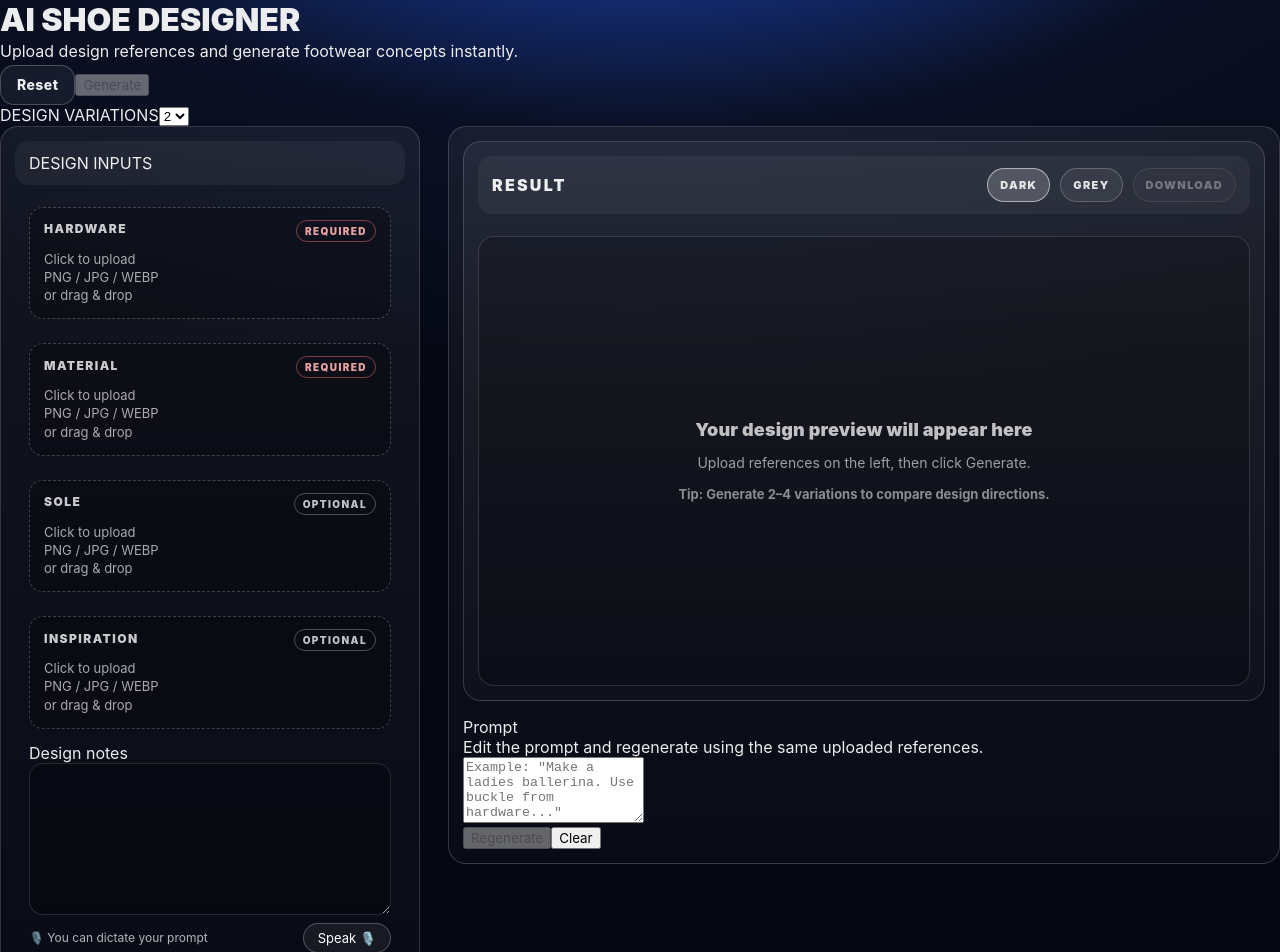
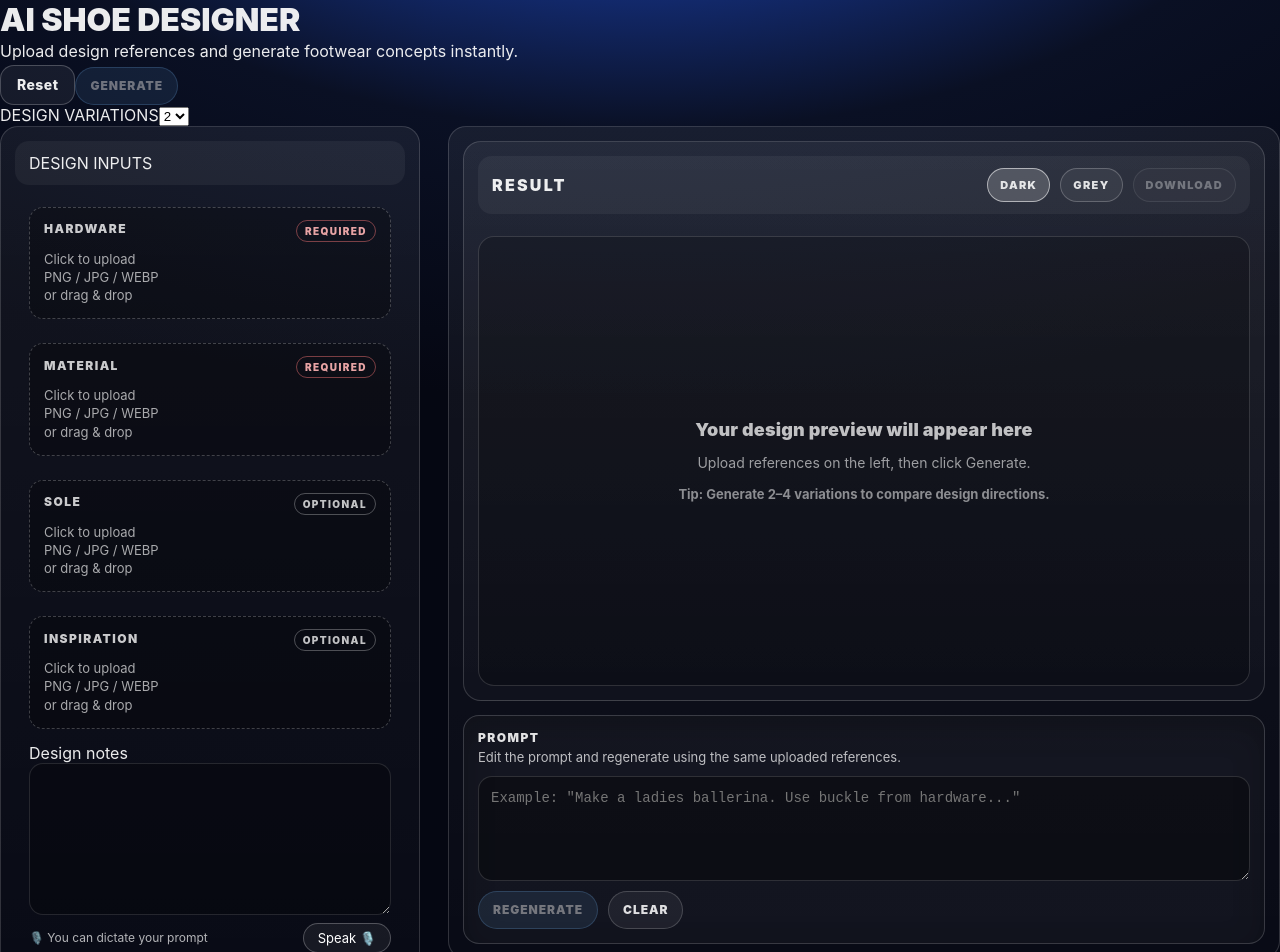
Before and after one commit to akshaymir7/ai-shoe-designer, a Next.js app: page / in a window 1280 px wide. Shown: the top 952 px of the page. Built offline with nearby package versions, Linux system fonts and the light colour scheme.

Commit message:
Fix missing JSX closing div in prompt panel

```diff
--- a/app/globals.css
+++ b/app/globals.css
@@ -498,3 +498,120 @@ html, body {
     margin-top: 20px;
   }
 }
+/* ==========================
+   Prompt editor card (polish)
+   ========================== */
+
+.promptCard {
+  margin-top: 14px;
+  padding: 14px;
+  border-radius: 16px;
+  border: 1px solid rgba(255, 255, 255, 0.16);
+  background: rgba(255, 255, 255, 0.04);
+  box-shadow: 0 10px 30px rgba(0, 0, 0, 0.25) inset;
+  display: flex;
+  flex-direction: column;
+  gap: 10px;
+}
+
+.promptCardTop {
+  display: flex;
+  flex-direction: column;
+  gap: 4px;
+}
+
+.promptCardTitle {
+  font-size: 12px;
+  font-weight: 900;
+  letter-spacing: 0.12em;
+  text-transform: uppercase;
+  color: rgba(255, 255, 255, 0.88);
+}
+
+.promptCardSub {
+  font-size: 13px;
+  line-height: 1.35;
+  color: rgba(255, 255, 255, 0.72);
+}
+
+.promptTextarea {
+  width: 100%;
+  border-radius: 14px;
+  padding: 12px 12px;
+  border: 1px solid rgba(255, 255, 255, 0.14);
+  background: rgba(0, 0, 0, 0.35);
+  color: rgba(255, 255, 255, 0.9);
+  font-size: 14px;
+  line-height: 1.4;
+  outline: none;
+  resize: vertical;
+  min-height: 92px;
+}
+
+.promptTextarea:focus {
+  border-color: rgba(120, 190, 255, 0.55);
+  box-shadow: 0 0 0 4px rgba(120, 190, 255, 0.12);
+}
+
+.promptActions {
+  display: flex;
+  gap: 10px;
+  align-items: center;
+}
+
+/* Buttons (reused) */
+.btnPrimary,
+.btnGhost {
+  height: 38px;
+  padding: 0 14px;
+  border-radius: 999px;
+  font-size: 12px;
+  font-weight: 900;
+  letter-spacing: 0.08em;
+  text-transform: uppercase;
+  border: 1px solid rgba(255, 255, 255, 0.18);
+  cursor: pointer;
+  transition: transform 120ms ease, background 160ms ease, opacity 160ms ease,
+    border-color 160ms ease;
+}
+
+.btnPrimary {
+  background: rgba(120, 190, 255, 0.22);
+  border-color: rgba(120, 190, 255, 0.5);
+  color: rgba(255, 255, 255, 0.92);
+}
+
+.btnPrimary:hover:not(:disabled) {
+  background: rgba(120, 190, 255, 0.30);
+  transform: translateY(-1px);
+}
+
+.btnGhost {
+  background: rgba(255, 255, 255, 0.06);
+  color: rgba(255, 255, 255, 0.86);
+}
+
+.btnGhost:hover:not(:disabled) {
+  background: rgba(255, 255, 255, 0.10);
+  transform: translateY(-1px);
+}
+
+.btnPrimary:disabled,
+.btnGhost:disabled {
+  opacity: 0.45;
+  cursor: not-allowed;
+  transform: none;
+}
+
+/* Mobile */
+@media (max-width: 780px) {
+  .promptActions {
+    flex-direction: column;
+    align-items: stretch;
+  }
+
+  .btnPrimary,
+  .btnGhost {
+    width: 100%;
+  }
+}
```
